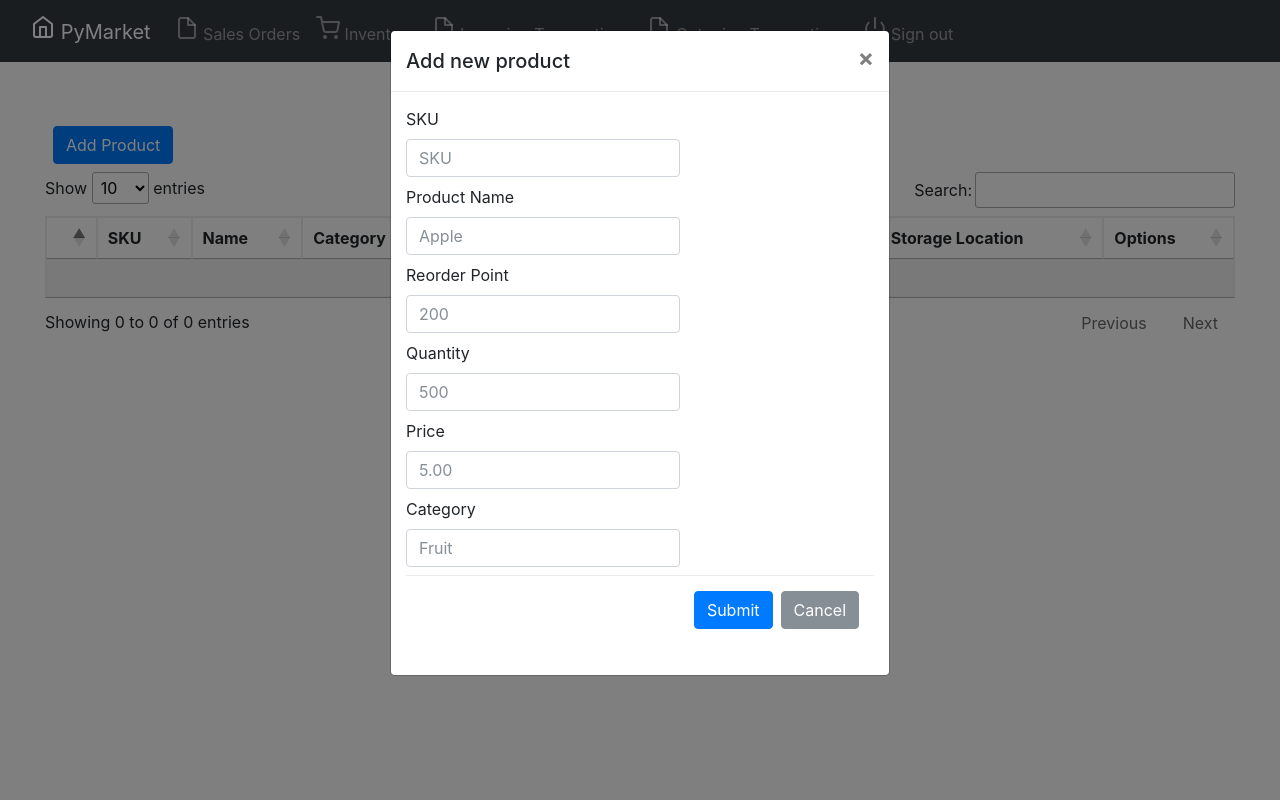
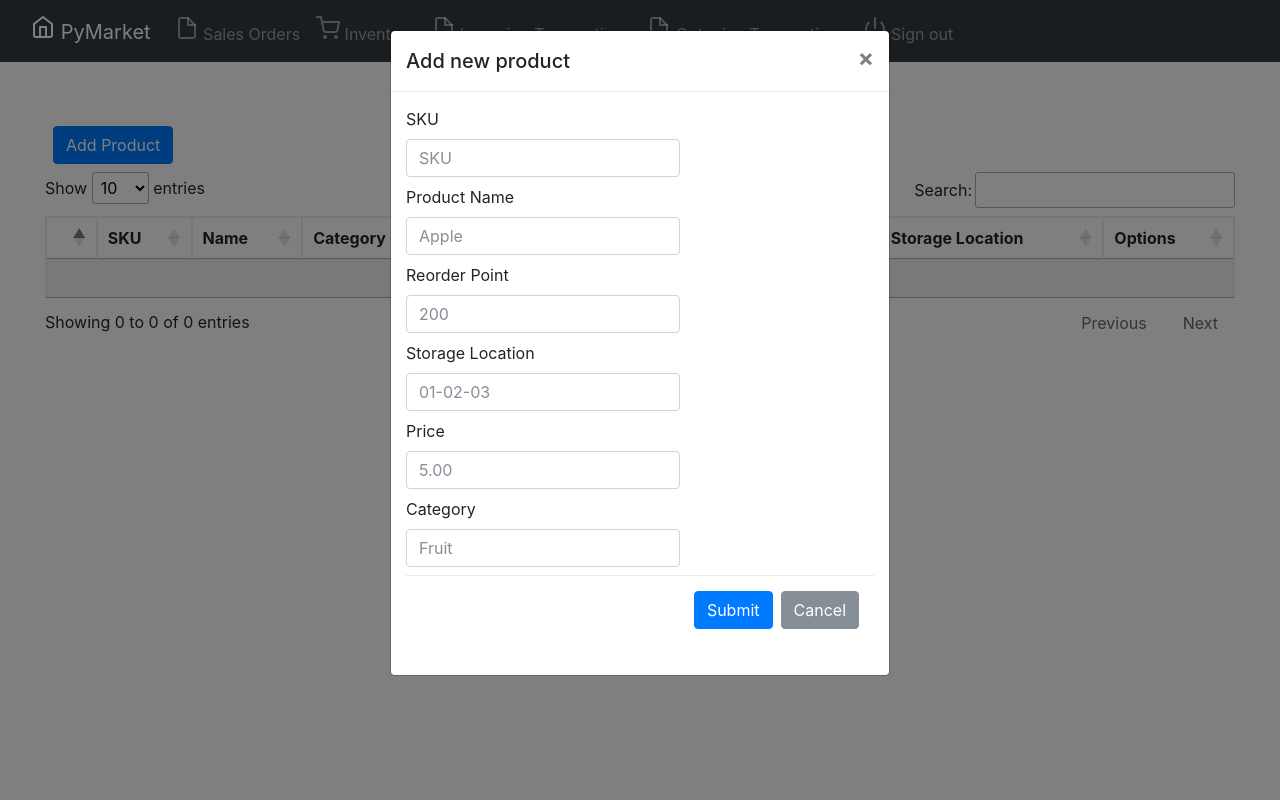
Before and after one commit to soethanv/PyMarket, a Flask app: page /inventory in a window 1280 px wide, after a click on "Add Product". Run offline with Flask 2, Linux system fonts and the light colour scheme; the visitor is signed in with stand-in values (Sample User, id 1); data that the repository does not hold is empty; some libraries are stand-ins or nearby versions.

Commit message:
Edited add product modal and function.

```diff
--- a/templates/inventory.html
+++ b/templates/inventory.html
@@ -38,8 +38,8 @@
                 <input type="text" name="RP" class="form-control mb-2" id="addRP" placeholder="200" required min="1" max="8" pattern="[0-9]*">
               </div>
               <div class="col-auto">
-                <label for="addQ">Quantity</label>
-                <input type="text" name="Quantity" class="form-control mb-2" id="addQ" placeholder="500" required min="1" max="8" pattern="[0-9]*">
+                <label for="addLocation">Storage Location</label>
+                <input type="text" name="Location" class="form-control mb-2" id="addLocation" placeholder="01-02-03" required min="1" max="8" pattern="^[0-9]{2}-[0-9]{2}-[0-9]{2}">
               </div>
               <div class="col-auto">
                 <label for="addPrice">Price</label>
--- a/views/inventory.py
+++ b/views/inventory.py
@@ -25,8 +25,8 @@ def handle_add_product():
     reorder_point = request.form['RP']
     price = request.form['Price']
     category = request.form['Category']
-    stock = request.form['Quantity']
-    create_product(SKU, name, category, price, reorder_point, stock)
+    storage_location = request.form['Location']
+    create_product(SKU, name, category, price, reorder_point, storage_location)
     return redirect('/inventory', code=302)
 
 @bp.route('/batchesadd', methods=['POST'])
```
